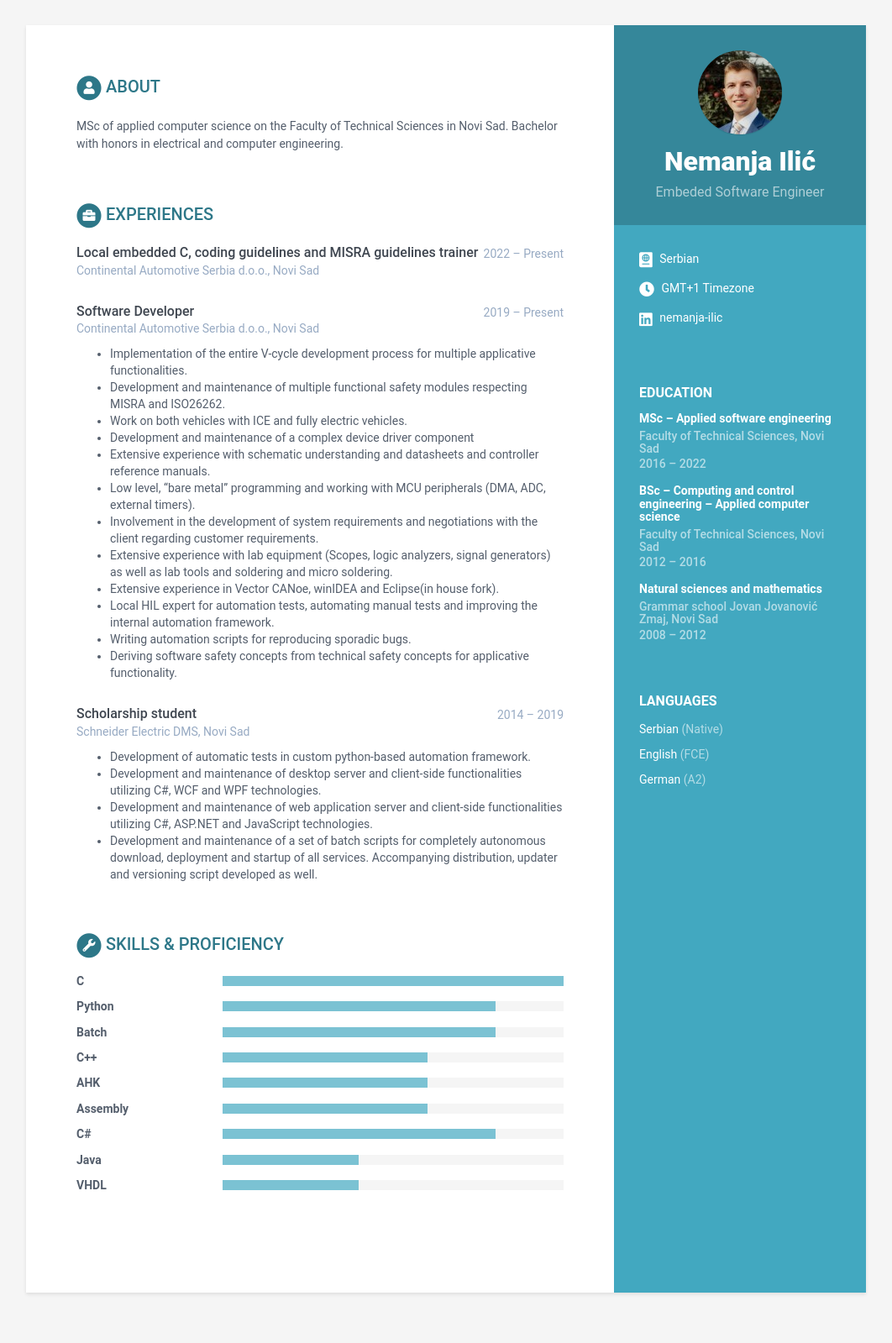
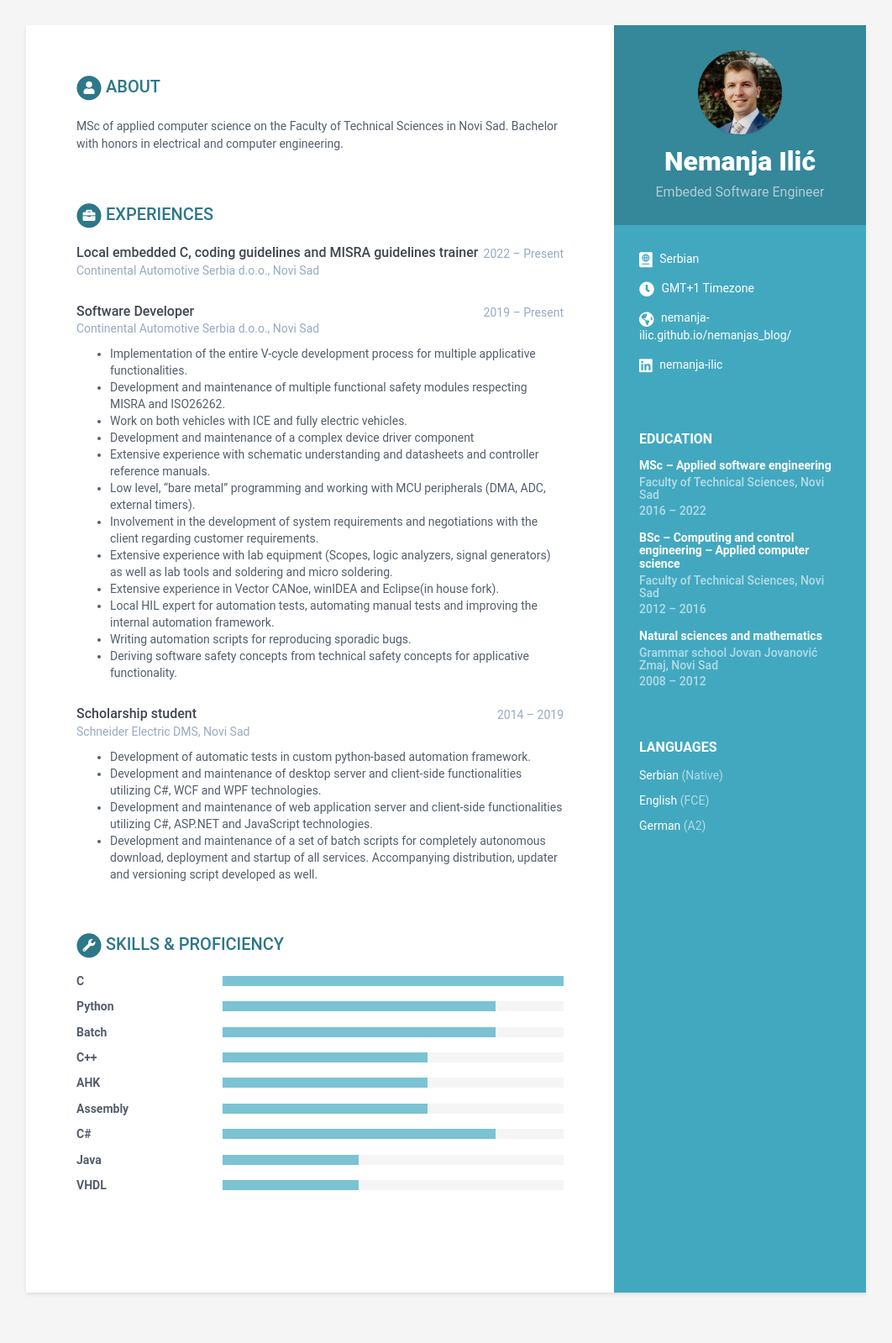
Before and after one commit to NEMANJA-ILIC/CV, a Jekyll site: the page built from index.markdown, in a window 1280 px wide. Shown: the whole page at 84% size, without its empty margins (109-1171 px from the left). Built offline with Jekyll 4.4.1, drawn with Linux system fonts in a browser that asks for light colours.

Commit message:
Added link to blog site.

```diff
--- a/_data/data.yml
+++ b/_data/data.yml
@@ -16,7 +16,7 @@ sidebar:
 #    phone: +381 63 1122 334
     timezone: GMT+1 Timezone
     citizenship: Serbian
-#    website: blog.webjeda.com #do not add http://
+    website: nemanja-ilic.github.io/nemanjas_blog/ #do not add http://
     linkedin: nemanja-ilic
 #    xing:
 #    github: NEMANJA-ILIC
```
